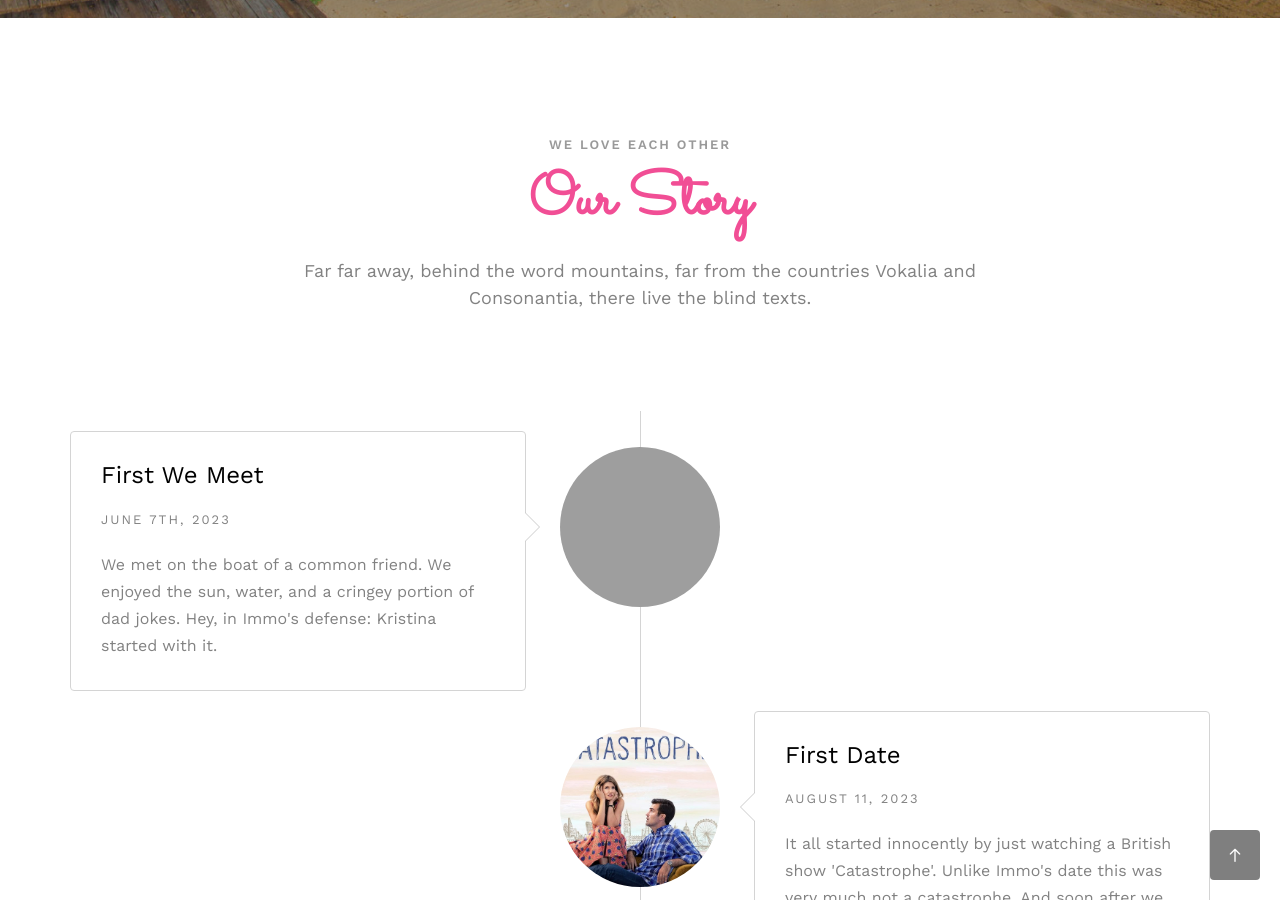
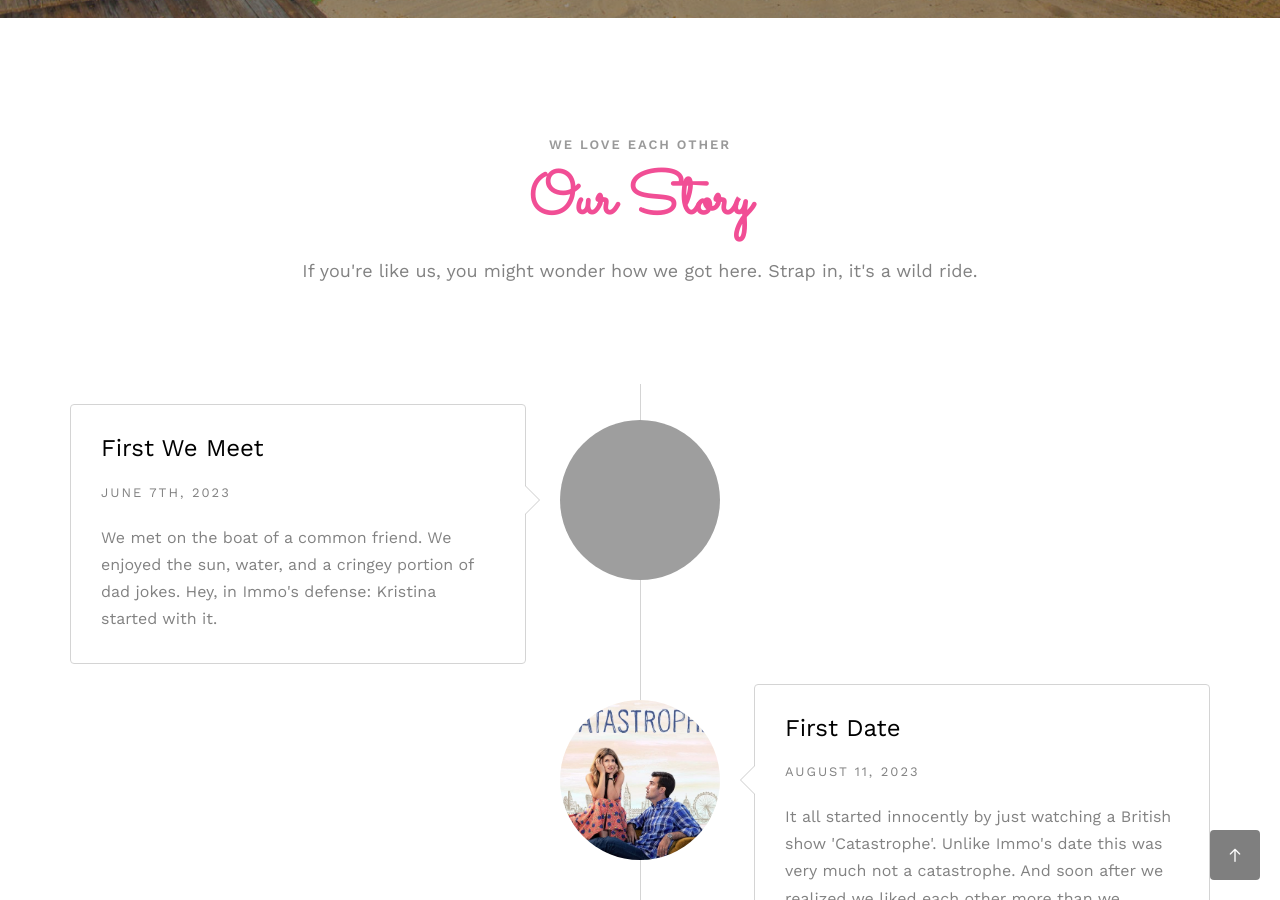
Before and after one commit to terrajobst/pagestest, a Jekyll site: the page built from index.html, in a window 1280 px wide and 900 px high, scrolled down 2411 px. Built offline with Jekyll 4.4.1, drawn with Linux system fonts in a browser that asks for light colours; some web fonts are replaced; grey boxes are pictures that could not be loaded.

Commit message:
Remove story boilerplate

```diff
--- a/_content/story.html
+++ b/_content/story.html
@@ -5,9 +5,8 @@
                 <span>We Love Each Other</span>
                 <h2>Our Story</h2>
                 <p>
-                    Far far away, behind the word mountains, far from the
-                    countries Vokalia and Consonantia, there live the blind
-                    texts.
+                    If you're like us, you might wonder how we got here. Strap
+                    in, it's a wild ride.
                 </p>
             </div>
         </div>
```
